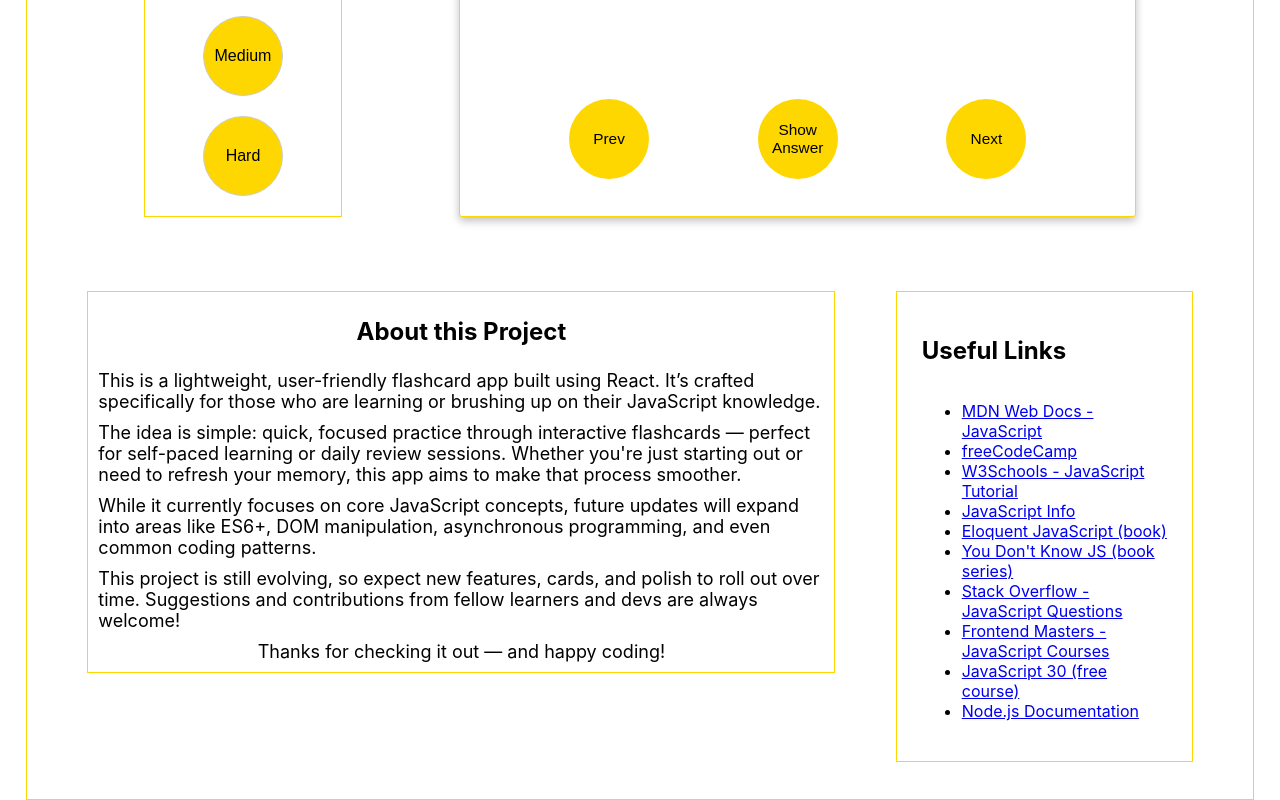
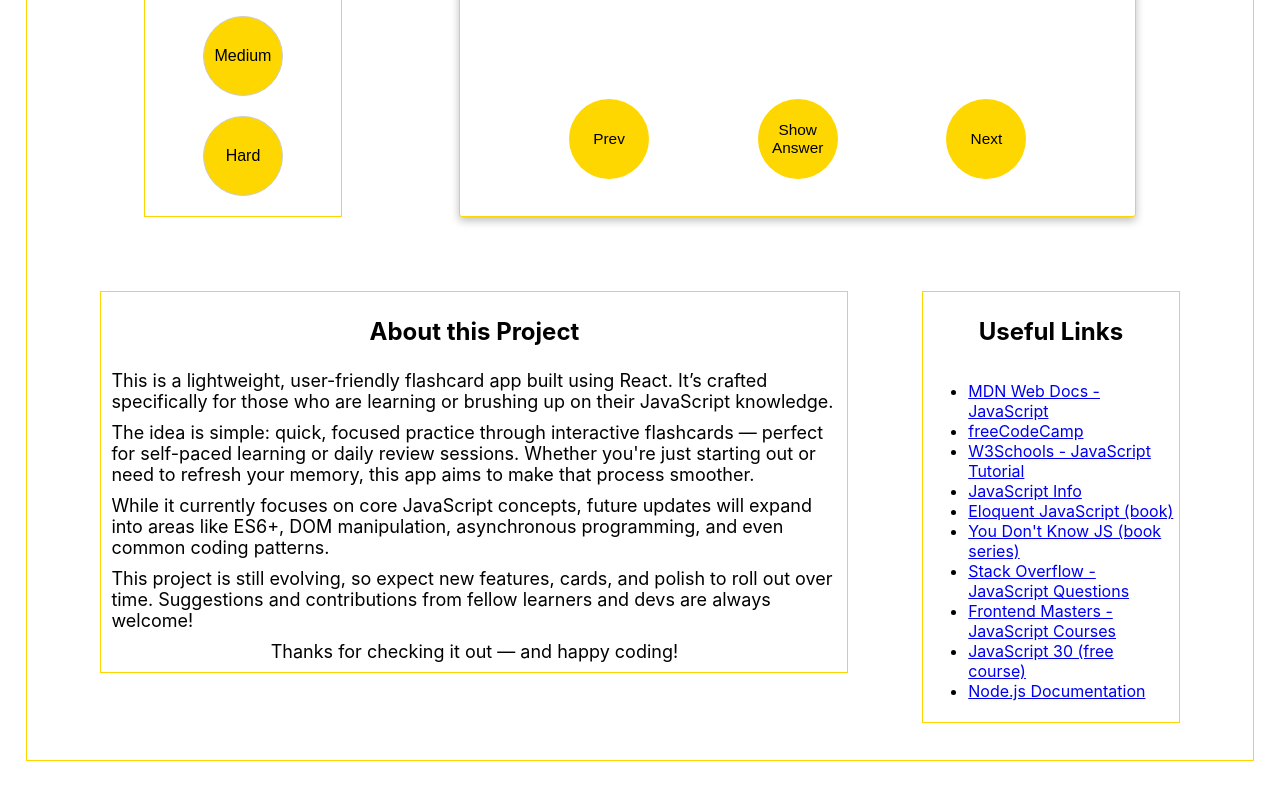
Before and after one commit to dhurrell001/JavaScript-flashcards-React, a React (Create React App) app: page / in a window 1280 px wide. Shown: the part 382-1182 px from the top of the page. Built offline with nearby package versions, Linux system fonts and the light colour scheme.

Commit message:
Minor CSS tweaks

```diff
--- a/src/components/usefulLinks.module.css
+++ b/src/components/usefulLinks.module.css
@@ -2,10 +2,10 @@
   display: flex;
   flex-direction: column;
   justify-content: center;
-  align-items: left;
+  align-items: center;
   width: 20%;
   height: 100%;
-  padding: 2%;
+  padding: 5px;
   border: 1px solid gold;
   gap: 3%;
 }
```
